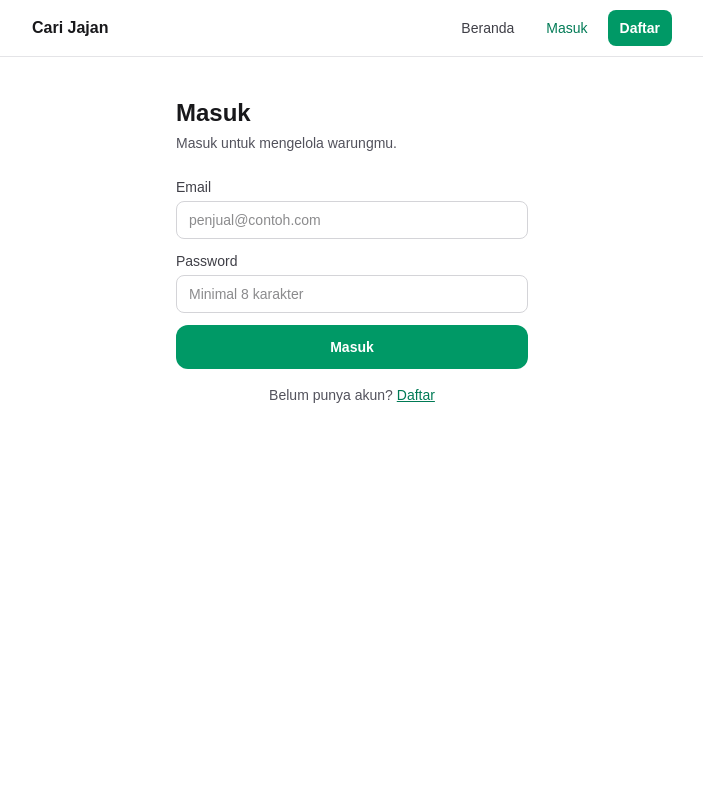
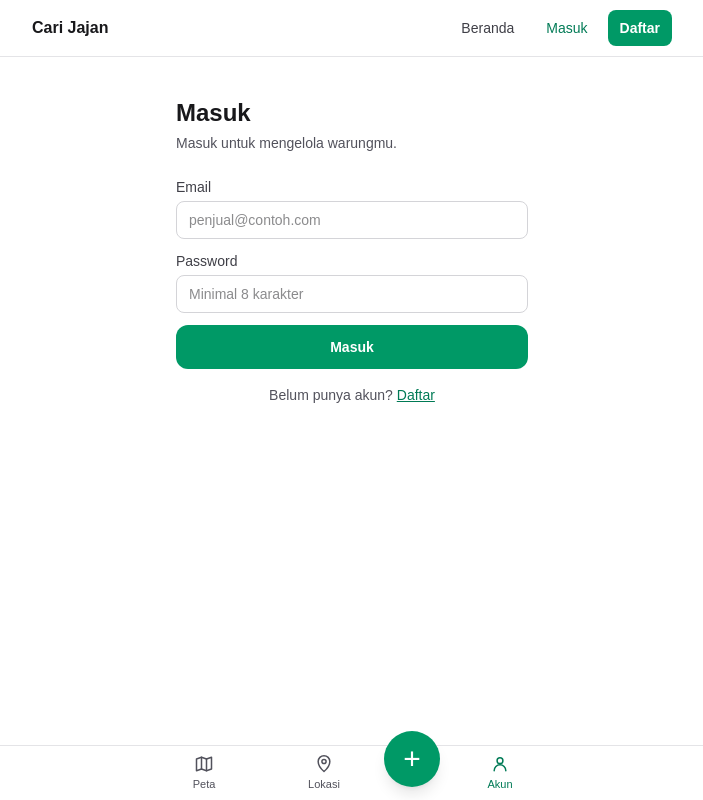
Before and after one commit to nikd7690-ops/web-cari-jajan, a Next.js app: page /masuk in a window 1280 px wide. Shown: the whole page, without its empty margins (288-991 px from the left). Built offline with nearby package versions, Linux system fonts and the light colour scheme; no server answers.

Commit message:
feat: persist bottom navigation across seller and account pages

```diff
--- a/app/dashboard/edit/[id]/page.js
+++ b/app/dashboard/edit/[id]/page.js
@@ -49,7 +49,7 @@ export default async function EditWarungPage({ params }) {
   };
 
   return (
-    <main className="mx-auto w-full max-w-2xl px-4 py-6">
+    <main className="mx-auto w-full max-w-2xl px-4 py-6 pb-24">
       <Link
         href="/dashboard"
         className="text-sm font-medium text-emerald-700 underline"
--- a/app/dashboard/page.js
+++ b/app/dashboard/page.js
@@ -114,14 +114,6 @@ export default async function DashboardPage() {
           </ul>
         )}
       </section>
-
-      <Link
-        href="/dashboard/tambah"
-        aria-label="Tambah warung"
-        className="fixed bottom-5 right-5 flex h-14 w-14 items-center justify-center rounded-full bg-emerald-600 text-3xl leading-none text-white shadow-lg active:bg-emerald-700"
-      >
-        +
-      </Link>
     </main>
   );
 }
--- a/app/dashboard/tambah/page.js
+++ b/app/dashboard/tambah/page.js
@@ -11,7 +11,7 @@ export default async function TambahWarungPage() {
   }
 
   return (
-    <main className="mx-auto w-full max-w-2xl px-4 py-6">
+    <main className="mx-auto w-full max-w-2xl px-4 py-6 pb-24">
       <Link
         href="/dashboard"
         className="text-sm font-medium text-emerald-700 underline"
--- a/app/layout.js
+++ b/app/layout.js
@@ -2,6 +2,8 @@ import { Geist, Geist_Mono } from "next/font/google";
 import "./globals.css";
 import SiteHeader from "@/components/SiteHeader";
 import HeaderGate from "@/components/HeaderGate";
+import BottomNav from "@/components/BottomNav";
+import { getSession } from "@/lib/auth";
 
 const geistSans = Geist({
   variable: "--font-geist-sans",
@@ -38,7 +40,9 @@ export const viewport = {
   themeColor: "#059669",
 };
 
-export default function RootLayout({ children }) {
+export default async function RootLayout({ children }) {
+  const session = await getSession();
+
   return (
     <html
       lang="id"
@@ -49,6 +53,7 @@ export default function RootLayout({ children }) {
           <SiteHeader />
         </HeaderGate>
         {children}
+        <BottomNav loggedIn={Boolean(session?.user?.id)} />
       </body>
     </html>
   );
--- a/app/page.js
+++ b/app/page.js
@@ -1,8 +1,5 @@
-import { getSession } from "@/lib/auth";
 import BerandaPembeli from "@/components/BerandaPembeli";
 
-export default async function HomePage() {
-  const session = await getSession();
-
-  return <BerandaPembeli loggedIn={Boolean(session?.user?.id)} />;
+export default function HomePage() {
+  return <BerandaPembeli />;
 }
--- /dev/null
+++ b/components/BottomNav.jsx
@@ -0,0 +1,173 @@
+"use client";
+
+import { useState } from "react";
+import Link from "next/link";
+import { usePathname, useRouter } from "next/navigation";
+
+function IkonPeta({ className = "h-5 w-5" }) {
+  return (
+    <svg
+      viewBox="0 0 24 24"
+      fill="none"
+      stroke="currentColor"
+      strokeWidth="1.8"
+      strokeLinecap="round"
+      strokeLinejoin="round"
+      className={className}
+      aria-hidden="true"
+    >
+      <path d="M9 4 3 6v14l6-2 6 2 6-2V4l-6 2-6-2Z" />
+      <path d="M9 4v14M15 6v14" />
+    </svg>
+  );
+}
+
+function IkonLokasi({ className = "h-5 w-5" }) {
+  return (
+    <svg
+      viewBox="0 0 24 24"
+      fill="none"
+      stroke="currentColor"
+      strokeWidth="1.8"
+      strokeLinecap="round"
+      strokeLinejoin="round"
+      className={className}
+      aria-hidden="true"
+    >
+      <path d="M12 21s7-6 7-12a7 7 0 1 0-14 0c0 6 7 12 7 12Z" />
+      <circle cx="12" cy="9" r="2.5" />
+    </svg>
+  );
+}
+
+function IkonAkun({ className = "h-5 w-5" }) {
+  return (
+    <svg
+      viewBox="0 0 24 24"
+      fill="none"
+      stroke="currentColor"
+      strokeWidth="1.8"
+      strokeLinecap="round"
+      strokeLinejoin="round"
+      className={className}
+      aria-hidden="true"
+    >
+      <circle cx="12" cy="8" r="3.5" />
+      <path d="M5 20a7 7 0 0 1 14 0" />
+    </svg>
+  );
+}
+
+export default function BottomNav({ loggedIn = false }) {
+  const pathname = usePathname();
+  const router = useRouter();
+  const [promptMasuk, setPromptMasuk] = useState(false);
+
+  if (pathname.startsWith("/warung")) return null;
+
+  const diBeranda = pathname === "/";
+  const diAkun =
+    pathname.startsWith("/dashboard") || pathname === "/masuk";
+
+  function bukaLokasi() {
+    if (diBeranda) {
+      window.dispatchEvent(new Event("carijajan:pilih-area"));
+      return;
+    }
+
+    router.push("/?pilihArea=1");
+  }
+
+  function tambah() {
+    if (loggedIn) {
+      router.push("/dashboard/tambah");
+      return;
+    }
+
+    setPromptMasuk(true);
+  }
+
+  return (
+    <>
+      <nav className="fixed inset-x-0 bottom-0 z-[1100] border-t border-zinc-200 bg-white/95 backdrop-blur">
+        <div className="mx-auto flex max-w-md items-center justify-around px-4 pb-[calc(env(safe-area-inset-bottom)+0.5rem)] pt-2">
+          <Link
+            href="/"
+            aria-current={diBeranda ? "page" : undefined}
+            className={`flex flex-1 flex-col items-center gap-0.5 ${
+              diBeranda ? "text-emerald-700" : "text-zinc-600"
+            }`}
+          >
+            <IkonPeta />
+            <span className="text-[11px] font-medium">Peta</span>
+          </Link>
+
+          <button
+            type="button"
+            onClick={bukaLokasi}
+            className="flex flex-1 flex-col items-center gap-0.5 text-zinc-600"
+          >
+            <IkonLokasi />
+            <span className="text-[11px] font-medium">Lokasi</span>
+          </button>
+
+          <button
+            type="button"
+            onClick={tambah}
+            aria-label="Tambah warung"
+            className="-mt-7 flex h-14 w-14 shrink-0 items-center justify-center rounded-full bg-emerald-600 text-3xl leading-none text-white shadow-lg active:bg-emerald-700"
+          >
+            +
+          </button>
+
+          <Link
+            href={loggedIn ? "/dashboard" : "/masuk"}
+            aria-current={diAkun ? "page" : undefined}
+            className={`flex flex-1 flex-col items-center gap-0.5 ${
+              diAkun ? "text-emerald-700" : "text-zinc-600"
+            }`}
+          >
+            <IkonAkun />
+            <span className="text-[11px] font-medium">Akun</span>
+          </Link>
+        </div>
+      </nav>
+
+      {promptMasuk ? (
+        <div
+          role="dialog"
+          aria-modal="true"
+          aria-labelledby="judul-prompt-masuk"
+          className="fixed inset-0 z-[1200] flex items-center justify-center bg-black/40 p-4"
+        >
+          <div className="w-full max-w-xs rounded-2xl bg-white p-5 shadow-xl">
+            <h2
+              id="judul-prompt-masuk"
+              className="text-base font-semibold text-zinc-900"
+            >
+              Masuk dulu
+            </h2>
+            <p className="mt-1 text-sm text-zinc-600">
+              Kamu perlu masuk untuk menambah warung.
+            </p>
+            <div className="mt-4 flex gap-2">
+              <button
+                type="button"
+                onClick={() => setPromptMasuk(false)}
+                className="flex-1 rounded-lg border border-zinc-300 px-3 py-2 text-sm font-medium text-zinc-700"
+              >
+                Nanti
+              </button>
+              <Link
+                href="/masuk"
+                className="flex-1 rounded-lg bg-emerald-600 px-3 py-2 text-center text-sm font-semibold text-white"
+              >
+                Masuk
+              </Link>
+            </div>
+          </div>
+        </div>
+      ) : null}
+    </>
+  );
+}
--- a/components/DaftarForm.jsx
+++ b/components/DaftarForm.jsx
@@ -52,7 +52,7 @@ export default function DaftarForm() {
   }
 
   return (
-    <main className="mx-auto w-full max-w-sm px-4 py-10">
+    <main className="mx-auto w-full max-w-sm px-4 py-10 pb-24">
       <h1 className="mb-1 text-2xl font-bold text-zinc-900">Daftar</h1>
       <p className="mb-6 text-sm text-zinc-600">
         Buat akun penjual untuk mendaftarkan warungmu.
--- a/components/MasukForm.jsx
+++ b/components/MasukForm.jsx
@@ -39,7 +39,7 @@ export default function MasukForm() {
   }
 
   return (
-    <main className="mx-auto w-full max-w-sm px-4 py-10">
+    <main className="mx-auto w-full max-w-sm px-4 py-10 pb-24">
       <h1 className="mb-1 text-2xl font-bold text-zinc-900">Masuk</h1>
       <p className="mb-6 text-sm text-zinc-600">
         Masuk untuk mengelola warungmu.
```
Also changed, not shown: components/BerandaPembeli.jsx (+24 -137 lines).
